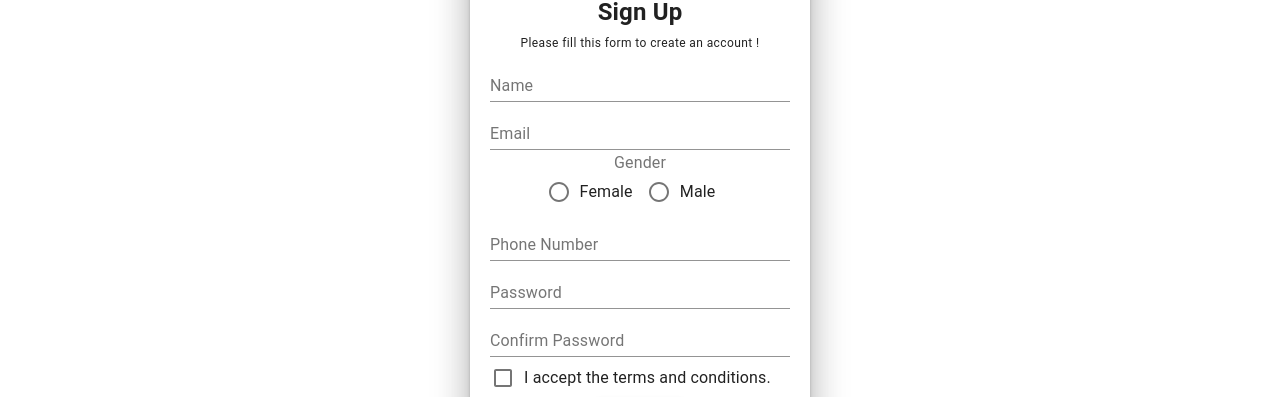
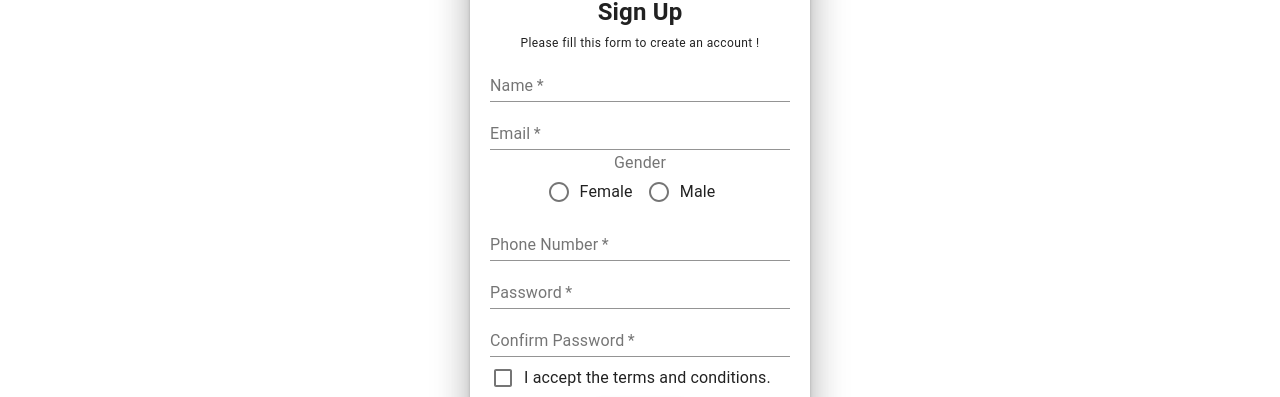
Before and after one commit to rathodashwini990/royal-brothers, a React (Create React App) app: page /login in a window 1280 px wide. Both pictures are taken after a click on the tab "SIGN UP". Shown: the part 204-601 px from the top of the page. Built offline with nearby package versions, Linux system fonts and the light colour scheme.

Commit message:
form validation

```diff
--- a/src/Components/Navbar/Login.jsx
+++ b/src/Components/Navbar/Login.jsx
@@ -1,4 +1,4 @@
-import React from 'react'
+import React, { useState } from 'react'
 import { Grid, Paper, Avatar, TextField, Button, Typography, Link } from '@material-ui/core'
 import LockOutlinedIcon from '@material-ui/icons/LockOutlined';
 import FormControlLabel from '@material-ui/core/FormControlLabel';
@@ -10,6 +10,8 @@ import * as Yup from 'yup';
 import { useNavigate } from 'react-router-dom';
 
 const Login = ({ handleChange }) => {
+    const [name, setName] = useState("");
+    const [password, setPassword] = useState("");
 
     let navigate = useNavigate();
 
@@ -71,9 +73,18 @@ const Login = ({ handleChange }) => {
                             </Button> */}
                             <Button type='submit' color='primary' variant="contained" disabled={props.isSubmitting}
                                 style={btnstyle} fullWidth
-                                onClick={() => {
-                                    navigate("/");
-                                }}
+                                // onClick={() => {
+                                //     navigate("/");
+                                // }}
+                                onClick={() =>
+                                    {
+                                      if(name.length === 0 || password.length === 0 ){
+                                        navigate("/")
+                                      }else{
+                                        navigate("/login")
+                                      }
+                                    }
+                                  }
                             >   {props.isSubmitting ? "Loading" : "Sign in"}
                             </Button>
                         </Form>
--- a/src/Components/Navbar/Signup.jsx
+++ b/src/Components/Navbar/Signup.jsx
@@ -27,10 +27,17 @@ const Signup = () => {
     const avatarStyle = { backgroundColor: '#1bbd7e' }
     const marginTop = { marginTop: 5 }
 
+
+
     const registerUser = (data) => {
+        if(name.length === 0 || email.length === 0 ||
+           phone.length === 0 || password.length === 0 ||
+           confirm.length === 0){
 
-        fetch("https://royal-brothers-json.herokuapp.com/user",
-          {
+            alert("Please fill all fields")
+        }else{
+            fetch("https://royal-brothers-json.herokuapp.com/user",
+            {
             method: "POST",
             headers:
               { "Content-Type": "application/json" },
@@ -45,6 +52,8 @@ const Signup = () => {
 
         alert("login successful");
         window.location.href = "/login";
+        }
+
       }
 
     return (
@@ -58,12 +67,12 @@ const Signup = () => {
                     <Typography variant='caption' gutterBottom>Please fill this form to create an account !</Typography>
                 </Grid>
                 <form>
-                    <TextField fullWidth label='Name' placeholder="Enter your name"
+                    <TextField fullWidth label='Name' placeholder="Enter your name" required
                         onChange={(e) => {
                             setName(e.target.value);
                         }}
                     />
-                    <TextField fullWidth label='Email' placeholder="Enter your email"
+                    <TextField fullWidth label='Email' placeholder="Enter your email" required
                         onChange={(e) => {
                             setEmail(e.target.value);
                         }}
@@ -75,17 +84,17 @@ const Signup = () => {
                             <FormControlLabel value="male" control={<Radio />} label="Male" />
                         </RadioGroup>
                     </FormControl>
-                    <TextField fullWidth label='Phone Number' placeholder="Enter your phone number"
+                    <TextField fullWidth label='Phone Number' placeholder="Enter your phone number" required
                         onChange={(e) => {
                             setPhone(e.target.value);
                         }}
                     />
-                    <TextField fullWidth label='Password' type='password' placeholder="Enter your password"
+                    <TextField fullWidth label='Password' type='password' placeholder="Enter your password" required
                         onChange={(e) => {
                             setPassword(e.target.value);
                         }}
                     />
-                    <TextField fullWidth label='Confirm Password' type='password' placeholder="Confirm your password"
+                    <TextField fullWidth label='Confirm Password' type='password' placeholder="Confirm your password" required
                         onChange={(e) => {
                             setConfirmPassword(e.target.value);
                         }}
--- a/src/Components/Payment/Payment.jsx
+++ b/src/Components/Payment/Payment.jsx
@@ -105,7 +105,7 @@ const Payment = () => {
                   <Cards
                     number={number}
                     name={name}
-                    xpiry={expiry}
+                    expiry={expiry}
                     cvc={cvc}
                     focused={focus}
                   />
@@ -118,6 +118,7 @@ const Payment = () => {
                         value={number}
                         onChange={e => setNumber(e.target.value)}
                         onFocus={e => setFocus(e.target.name)}
+                        required
                       />
                       &nbsp;&nbsp;&nbsp;&nbsp;&nbsp;&nbsp;
                       <label>Name: </label>
@@ -128,6 +129,7 @@ const Payment = () => {
                         value={name}
                         onChange={e => setName(e.target.value)}
                         onFocus={e => setFocus(e.target.name)}
+                        required
                       />
                       &nbsp;&nbsp;&nbsp;&nbsp;&nbsp;&nbsp;<br /><br />
                       <label>Expiry Date: </label>
@@ -138,6 +140,7 @@ const Payment = () => {
                         value={expiry}
                         onChange={e => setExpiry(e.target.value)}
                         onFocus={e => setFocus(e.target.name)}
+                        required
                       />
                       &nbsp;&nbsp;&nbsp;&nbsp;&nbsp;&nbsp;
                       <label>CVC: </label>
@@ -148,6 +151,7 @@ const Payment = () => {
                         value={cvc}
                         onChange={e => setCvc(e.target.value)}
                         onFocus={e => setFocus(e.target.name)}
+                        required
                       /> <br /><br /><br />
                     </form>
                     </div>
@@ -156,7 +160,14 @@ const Payment = () => {
                       style={{marginLeft: 250}}
                       onClick={() =>
                         {
-                          dispatch(addCart(e)); navigate("/success")
+                          dispatch(addCart(e));
+                          if(number.length === 0 || name.length === 0 ||
+                             expiry.length === 0 || cvc.length === 0 ){
+                              navigate("/checkout")
+                          }else{
+                            navigate("/success")
+                          }
+
                         }
                       }
                     >Make Payment
--- a/src/Redux/reducer.js
+++ b/src/Redux/reducer.js
@@ -13,9 +13,11 @@ const reducer = (state = initState, action) => {
         case STORE_DATA :
             return {...state, data : action.payload}
 
-            case ADD_CART :
+        case ADD_CART :
             console.log(state.cart);
-            return {...state, cart : [...state.cart, action.payload]}
+            //return {...state, cart : [...state.cart, action.payload]}
+            return {...state, cart : [action.payload]}
+
 
         default :
             return state;
```
Also changed, not shown: src/Components/Bike/BikeDetails.jsx (+2 -41 lines).
